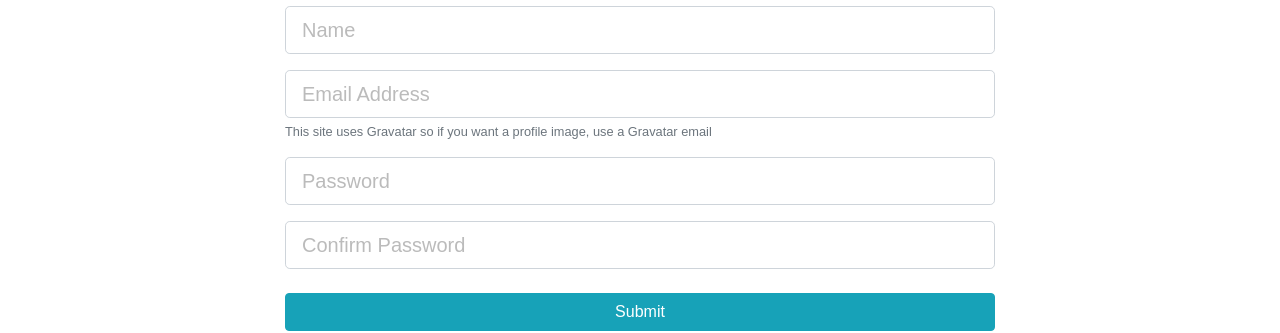
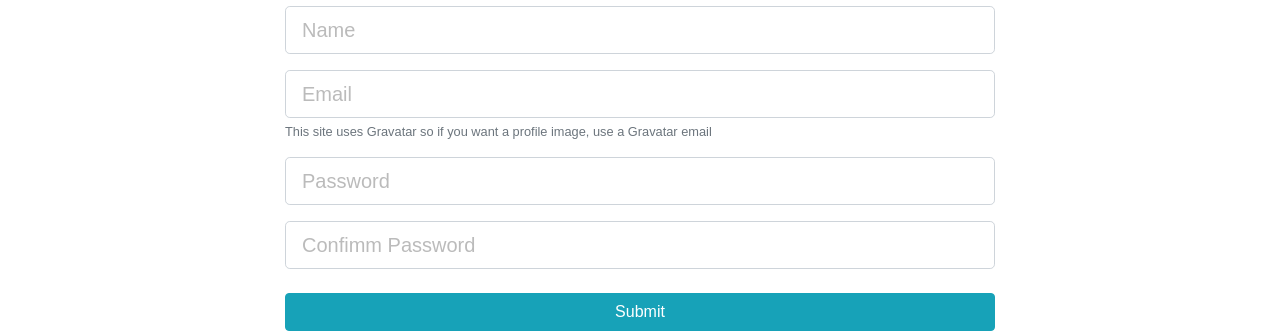
Before and after one commit to Nhatseafood/DevConnector, a React (Create React App) app in the folder client/: page /register in a window 1280 px wide. Shown: the part 195-528 px from the top of the page. Built offline with nearby package versions, Linux system fonts and the light colour scheme.

Commit message:
adding textfield into components

```diff
--- a/client/src/components/auth/Login.js
+++ b/client/src/components/auth/Login.js
@@ -3,6 +3,7 @@
 import { connect } from "react-redux";
 import classnames from "classnames";
 import { loginUser } from "../../actions/authActions";
+import TextFieldGroup from "../common/TextFieldGroup";
 
 class Login extends Component {
   constructor() {
@@ -60,36 +61,24 @@
                 Sign in to your DevConnector account
               </p>
               <form onSubmit={this.onSubmit}>
-                <div className="form-group">
-                  <input
-                    type="email"
-                    className={classnames("form-control form-control-lg", {
-                      "is-invalid": errors.email
-                    })}
+                <TextFieldGroup
                   placeholder="Email Address"
                   name="email"
+                  type="email"
                   value={this.state.email}
                   onChange={this.onChange}
+                  error={errors.email}
                 />
-                  {errors.email && (
-                    <div className="invalid-feedback">{errors.email}</div>
-                  )}
-                </div>
-                <div className="form-group">
-                  <input
-                    type="password"
-                    className={classnames("form-control form-control-lg", {
-                      "is-invalid": errors.password
-                    })}
+
+                <TextFieldGroup
                   placeholder="Password"
                   name="password"
+                  type="password"
                   value={this.state.password}
                   onChange={this.onChange}
+                  error={errors.password}
                 />
-                  {errors.password && (
-                    <div className="invalid-feedback">{errors.password}</div>
-                  )}
-                </div>
+
                 <input type="submit" className="btn btn-info btn-block mt-4" />
               </form>
             </div>
--- a/client/src/components/auth/Register.js
+++ b/client/src/components/auth/Register.js
@@ -4,6 +4,7 @@
 import classnames from "classnames";
 import { connect } from "react-redux";
 import { registerUser } from "../../actions/authActions";
+import TextFieldGroup from "../common/TextFieldGroup";
 
 class Register extends Component {
   constructor() {
@@ -59,70 +60,41 @@
                 Create your CosplayerConnector account
               </p>
               <form noValidate onSubmit={this.onSubmit}>
-                <div className="form-group">
-                  <input
-                    type="text"
-                    className={classnames("form-control form-control-lg", {
-                      "is-invalid": errors.name
-                    })}
+                <TextFieldGroup
                   placeholder="Name"
                   name="name"
                   value={this.state.name}
                   onChange={this.onChange}
+                  error={errors.name}
                 />
-                  {errors.name && (
-                    <div className="invalid-feedback">{errors.name}</div>
-                  )}
-                </div>
-                <div className="form-group">
-                  <input
+
+                <TextFieldGroup
+                  placeholder="Email"
+                  name="email"
                   type="email"
-                    className={classnames("form-control form-control-lg", {
-                      "is-invalid": errors.email
-                    })}
-                    placeholder="Email Address"
-                    name="email"
                   value={this.state.email}
                   onChange={this.onChange}
+                  error={errors.email}
+                  info=" This site uses Gravatar so if you want a profile image, use a Gravatar email"
                 />
-                  {errors.email && (
-                    <div className="invalid-feedback">{errors.email}</div>
-                  )}
-                  <small className="form-text text-muted">
-                    This site uses Gravatar so if you want a profile image, use
-                    a Gravatar email
-                  </small>
-                </div>
-                <div className="form-group">
-                  <input
-                    type="password"
-                    className={classnames("form-control form-control-lg", {
-                      "is-invalid": errors.password
-                    })}
+
+                <TextFieldGroup
                   placeholder="Password"
                   name="password"
+                  type="password"
                   value={this.state.password}
                   onChange={this.onChange}
+                  error={errors.password}
                 />
-                  {errors.password && (
-                    <div className="invalid-feedback">{errors.password}</div>
-                  )}
-                </div>
-                <div className="form-group">
-                  <input
+
+                <TextFieldGroup
+                  placeholder="Confimm Password"
+                  name="password2"
                   type="password"
-                    className={classnames("form-control form-control-lg", {
-                      "is-invalid": errors.password2
-                    })}
-                    placeholder="Confirm Password"
-                    name="password2"
                   value={this.state.password2}
                   onChange={this.onChange}
+                  error={errors.password2}
                 />
-                  {errors.password2 && (
-                    <div className="invalid-feedback">{errors.password2}</div>
-                  )}
-                </div>
                 <input type="submit" className="btn btn-info btn-block mt-4" />
               </form>
             </div>
--- /dev/null
+++ b/client/src/components/common/TextFieldGroup.js
@@ -0,0 +1,50 @@
+import React from "react";
+import classnames from "classnames";
+import PropTypes from "prop-types";
+
+const TextFieldGroup = ({
+  name,
+  placeholder,
+  value,
+  label,
+  error,
+  info,
+  type,
+  onChange,
+  disabled
+}) => {
+  return (
+    <div className="form-group">
+      <input
+        type={type}
+        className={classnames("form-control form-control-lg", {
+          "is-invalid": error
+        })}
+        placeholder={placeholder}
+        name={name}
+        value={value}
+        onChange={onChange}
+        disabled={disabled}
+      />
+      {info && <small className="form-text text-muted">{info}</small>}
+      {error && <div className="invalid-feedback">{error}</div>}
+    </div>
+  );
+};
+
+TextFieldGroup.propTypes = {
+  name: PropTypes.string.isRequired,
+  placeholder: PropTypes.string,
+  value: PropTypes.string.isRequired,
+  info: PropTypes.string,
+  error: PropTypes.string,
+  type: PropTypes.string.isRequired,
+  onChange: PropTypes.func.isRequired,
+  disabled: PropTypes.string
+};
+
+TextFieldGroup.defaultProps = {
+  type: "text"
+};
+
+export default TextFieldGroup;
```
Lines whose indentation alone changed are shown as unchanged.
